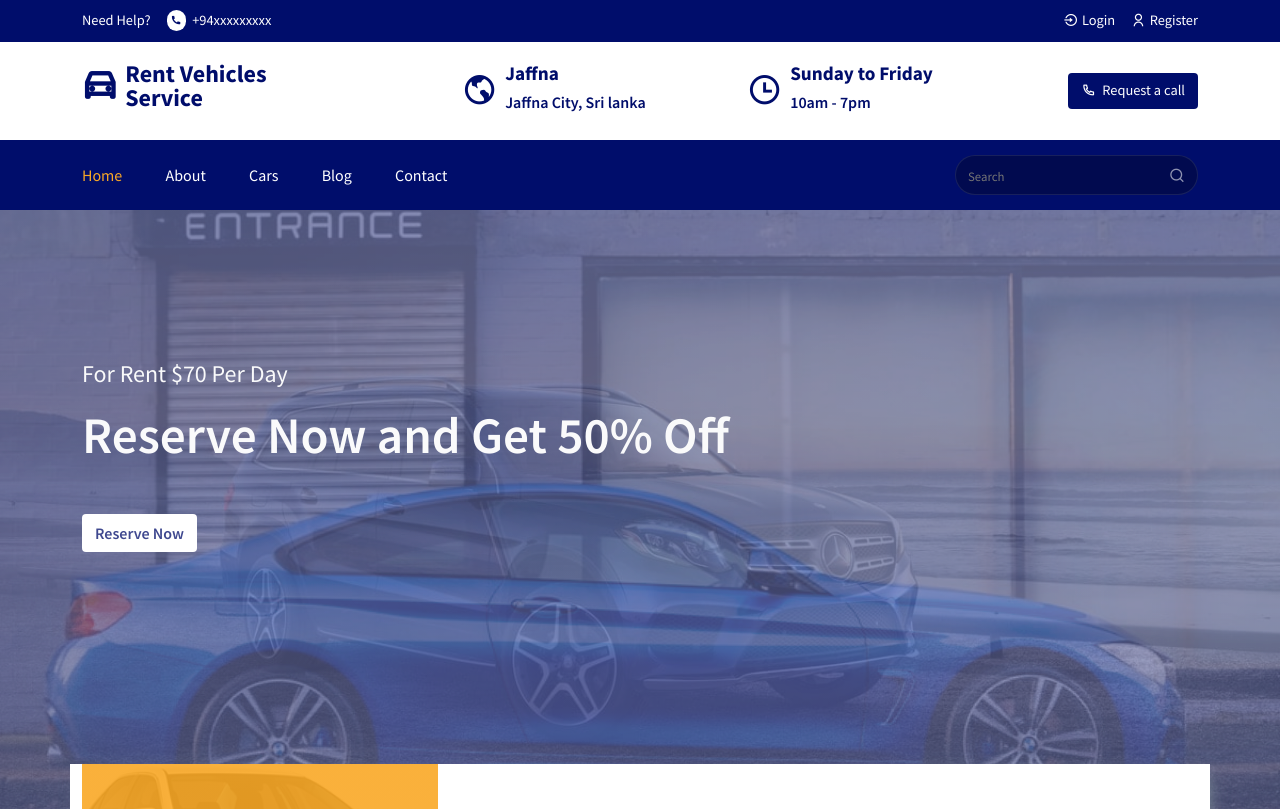
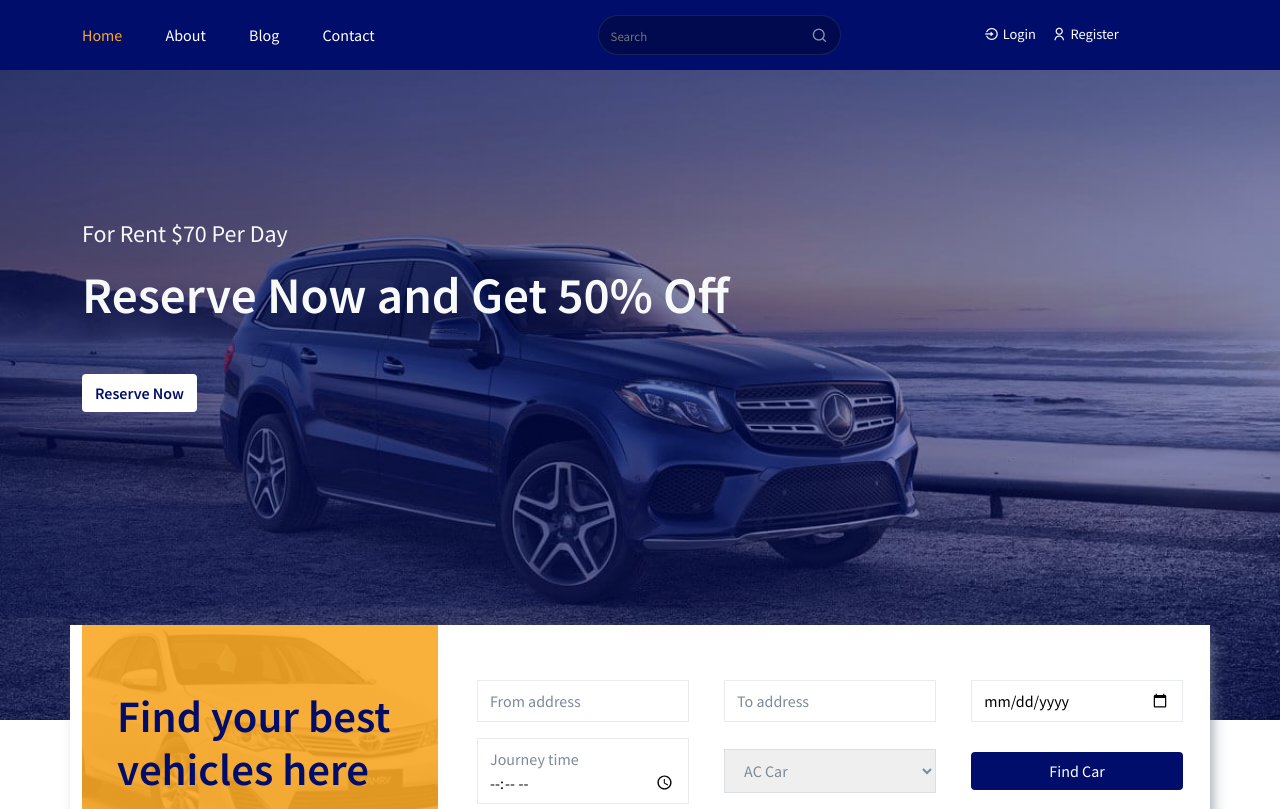
Before and after one commit to NishanSangu/ZaZu-Vehicle-RenteringApplication, a React (Create React App) app: page /home in a window 1280 px wide. Shown: the top 809 px of the page. Built offline with nearby package versions, Linux system fonts and the light colour scheme.

Commit message:
changes being added

```diff
--- a/src/components/Footer/Footer.jsx
+++ b/src/components/Footer/Footer.jsx
@@ -43,7 +43,7 @@ const Footer = () => {
                 <Link to="/home" className=" d-flex align-items-center gap-2">
                   <i class="ri-car-line"></i>
                   <span>
-                    Rent Car <br /> Service
+                    Rent & Hire <br /> Vehicles
                   </span>
                 </Link>
               </h1>
--- a/src/components/Header/Header.jsx
+++ b/src/components/Header/Header.jsx
@@ -13,11 +13,6 @@ const navLinks = [
     path: "/about",
     display: "About",
   },
-  {
-    path: "/cars",
-    display: "Cars",
-  },
-
   {
     path: "/blogs",
     display: "Blog",
@@ -36,24 +31,17 @@ const Header = () => {
   return (
     <header className="header">
       {/* ============ header top ============ */}
-      <div className="header__top">
+      {/* <div className="header__top">
         <Container>
           <Row>
-            <Col lg="6" md="6" sm="6">
-              <div className="header__top__left">
-                <span>Need Help?</span>
-                <span className="header__top__help">
-                  <i class="ri-phone-fill"></i> +94xxxxxxxxx
-                </span>
-              </div>
-            </Col>
-
             <Col lg="6" md="6" sm="6">
               <div className="header__top__right d-flex align-items-center justify-content-end gap-3">
                 <Link to="/login" className=" d-flex align-items-center gap-1">
                   <i class="ri-login-circle-line"></i> Login
                 </Link>
 
+
+              <div className="header__top__right d-flex align-items-center justify-content-end gap-3"></div>
                 <Link to="/signup" className=" d-flex align-items-center gap-1">
                   <i class="ri-user-line"></i> Register
                 </Link>
@@ -61,65 +49,7 @@ const Header = () => {
             </Col>
           </Row>
         </Container>
-      </div>
-
-      {/* =============== header middle =========== */}
-      <div className="header__middle">
-        <Container>
-          <Row>
-            <Col lg="4" md="3" sm="4">
-              <div className="logo">
-                <h1>
-                  <Link to="/home" className=" d-flex align-items-center gap-2">
-                    <i class="ri-car-line"></i>
-                    <span>
-                      Rent Vehicles <br /> Service
-                    </span>
-                  </Link>
-                </h1>
-              </div>
-            </Col>
-
-            <Col lg="3" md="3" sm="4">
-              <div className="header__location d-flex align-items-center gap-2">
-                <span>
-                  <i class="ri-earth-line"></i>
-                </span>
-                <div className="header__location-content">
-                  <h4>Jaffna</h4>
-                  <h6>Jaffna City, Sri lanka</h6>
-                </div>
-              </div>
-            </Col>
-
-            <Col lg="3" md="3" sm="4">
-              <div className="header__location d-flex align-items-center gap-2">
-                <span>
-                  <i class="ri-time-line"></i>
-                </span>
-                <div className="header__location-content">
-                  <h4>Sunday to Friday</h4>
-                  <h6>10am - 7pm</h6>
-                </div>
-              </div>
-            </Col>
-
-            <Col
-              lg="2"
-              md="3"
-              sm="0"
-              className=" d-flex align-items-center justify-content-end "
-            >
-              <button className="header__btn btn ">
-                <Link to="/contact">
-                  <i class="ri-phone-line"></i> Request a call
-                </Link>
-              </button>
-            </Col>
-          </Row>
-        </Container>
-      </div>
-
+      </div> */}
       {/* ========== main navigation =========== */}
 
       <div className="main__navbar">
@@ -153,9 +83,27 @@ const Header = () => {
                 </span>
               </div>
             </div>
+            {/* ================Register and Login ======================*/}
+            <div className="Register_login">
+            <Row>
+            <Col lg="6" md="6" sm="6">
+              <div className="header__top__right d-flex align-items-center justify-content-end gap-3">
+                <Link to="/login" className=" d-flex align-items-center gap-1">
+                  <i class="ri-login-circle-line"></i> Login
+                  </Link>
+                <Link to="/signup" className=" d-flex align-items-center gap-1">
+                  <i class="ri-user-line"></i> Register
+                </Link>
+              </div>
+            </Col>
+              </Row>
+              </div>
           </div>
+
+
         </Container>
       </div>
+
     </header>
   );
 };
--- a/src/pages/Contact.jsx
+++ b/src/pages/Contact.jsx
@@ -60,16 +60,16 @@ const Contact = () => {
               <div className="contact__info">
                 <h6 className="fw-bold">Contact Information</h6>
                 <p className="section__description mb-0">
-                  123 ZindaBazar, Sylhet, Bangladesh
+                  ZaZu Renters, Jaffna, Sri Lanka
                 </p>
                 <div className=" d-flex align-items-center gap-2">
                   <h6 className="fs-6 mb-0">Phone:</h6>
-                  <p className="section__description mb-0">+88683896366</p>
+                  <p className="section__description mb-0">+021-226-xxxx</p>
                 </div>
 
                 <div className=" d-flex align-items-center gap-2">
                   <h6 className="mb-0 fs-6">Email:</h6>
-                  <p className="section__description mb-0">example@gmail.com</p>
+                  <p className="section__description mb-0">headOffice@zazu.com</p>
                 </div>
 
                 <h6 className="fw-bold mt-4">Follow Us</h6>
--- a/src/pages/Home.jsx
+++ b/src/pages/Home.jsx
@@ -5,14 +5,10 @@ import Helmet from "../components/Helmet/Helmet";
 
 import { Container, Row, Col } from "reactstrap";
 import FindCarForm from "../components/UI/FindCarForm";
-import AboutSection from "../components/UI/AboutSection";
-import ServicesList from "../components/UI/ServicesList";
 import carData from "../assets/data/carData";
 import CarItem from "../components/UI/CarItem";
-import BecomeDriverSection from "../components/UI/BecomeDriverSection";
 import Testimonial from "../components/UI/Testimonial";
 
-import BlogList from "../components/UI/BlogList";
 
 const Home = () => {
   return (
@@ -26,7 +22,7 @@ const Home = () => {
             <Row className="form__row">
               <Col lg="4" md="4">
                 <div className="find__cars-left">
-                  <h2>Find your best car here</h2>
+                  <h2>Find your best vehicles here</h2>
                 </div>
               </Col>
 
@@ -36,21 +32,6 @@ const Home = () => {
             </Row>
           </Container>
         </div>
-      </section>
-      {/* =========== about section ================ */}
-      <AboutSection />
-      {/* ========== services section ============ */}
-      <section>
-        <Container>
-          <Row>
-            <Col lg="12" className="mb-5 text-center">
-              <h6 className="section__subtitle">See our</h6>
-              <h2 className="section__title">Popular Services</h2>
-            </Col>
-
-            <ServicesList />
-          </Row>
-        </Container>
       </section>
       {/* =========== car offer section ============= */}
       <section>
@@ -67,9 +48,6 @@ const Home = () => {
           </Row>
         </Container>
       </section>
-      {/* =========== become a driver section ============ */}
-      <BecomeDriverSection />
-
       {/* =========== testimonial section =========== */}
       <section>
         <Container>
@@ -78,22 +56,7 @@ const Home = () => {
               <h6 className="section__subtitle">Our clients says</h6>
               <h2 className="section__title">Testimonials</h2>
             </Col>
-
             <Testimonial />
-          </Row>
-        </Container>
-      </section>
-
-      {/* =============== blog section =========== */}
-      <section>
-        <Container>
-          <Row>
-            <Col lg="12" className="mb-5 text-center">
-              <h6 className="section__subtitle">Explore our blogs</h6>
-              <h2 className="section__title">Latest Blogs</h2>
-            </Col>
-
-            <BlogList />
           </Row>
         </Container>
       </section>
--- a/src/pages/Login.jsx
+++ b/src/pages/Login.jsx
@@ -1,18 +1,82 @@
 
-import React from "react"
+import React, { useState } from "react"
 import "../styles/auth.css";
-const Login = () => {
+
+
+const Signup = () => {
+    let [authMode, setAuthMode] = useState("signup")
+
+    const changeAuthMode = () => {
+        setAuthMode(authMode === "signin" ? "signup" : "signin")
+    }
+
+    if (authMode === "signin") {
+        return (
+            <div className="Auth-form-container">
+                <form className="Auth-form">
+                    <div className="Auth-form-content">
+                        <h3 className="Auth-form-title">Sign Up</h3>
+                        <div className="text-center">
+                            Already have an account?{" "}
+                            <span className="link-primary" onClick={changeAuthMode} style={{cursor:'pointer'}}>
+                                Sign In
+                            </span>
+                        </div>
+                        <div className="form-group mt-3">
+                            <label>Email address</label>
+                            <input
+                                type="email"
+                                className="form-control mt-1"
+                                placeholder="Enter email"
+                            />
+                        </div>
+                        <div className="form-group mt-3">
+                            <label>Password</label>
+                            <input
+                                type="password"
+                                className="form-control mt-1"
+                                placeholder="Enter password"
+                            />
+                        </div>
+                        <div className="form-group mt-3">
+                            <label>Confirm Password</label>
+                            <input
+                                type="password"
+                                className="form-control mt-1"
+                                placeholder="Enter password again"
+                            />
+                        </div>
+                        <div className="d-grid gap-2 mt-3">
+                            <button type="submit" className="btn btn-primary">
+                                Register
+                            </button>
+                        </div>
+                        <p className="text-center mt-2">
+                            Forgot <a href="#">password?</a>
+                        </p>
+                    </div>
+                </form>
+            </div>
+        )
+    }
+
     return (
         <div className="Auth-form-container">
             <form className="Auth-form">
                 <div className="Auth-form-content">
                     <h3 className="Auth-form-title">Sign In</h3>
+                    <div className="text-center">
+                        Not registerd yet?{" "}
+                        <span className="link-primary" onClick={changeAuthMode}>
+                            Sign Up
+                        </span>
+                    </div>
                     <div className="form-group mt-3">
                         <label>Email address</label>
                         <input
                             type="email"
                             className="form-control mt-1"
-                            placeholder="Enter email"
+                            placeholder="Email Address"
                         />
                     </div>
                     <div className="form-group mt-3">
@@ -20,15 +84,15 @@ const Login = () => {
                         <input
                             type="password"
                             className="form-control mt-1"
-                            placeholder="Enter password"
+                            placeholder="Password"
                         />
                     </div>
                     <div className="d-grid gap-2 mt-3">
                         <button type="submit" className="btn btn-primary">
-                            Submit
+                            Login
                         </button>
                     </div>
-                    <p className="forgot-password text-right mt-2">
+                    <p className="text-center mt-2">
                         Forgot <a href="#">password?</a>
                     </p>
                 </div>
@@ -36,4 +100,5 @@ const Login = () => {
         </div>
     )
 }
-export default Login;
+
+export default Signup;
--- a/src/pages/Signup.jsx
+++ b/src/pages/Signup.jsx
@@ -4,22 +4,22 @@ import "../styles/auth.css";
 
 
 const Signup = () => {
-    let [authMode, setAuthMode] = useState("signin")
+    let [authMode, setAuthMode] = useState("signup")
 
     const changeAuthMode = () => {
         setAuthMode(authMode === "signin" ? "signup" : "signin")
     }
 
-    if (authMode === "signin") {
+    if (authMode === "signup") {
         return (
             <div className="Auth-form-container">
                 <form className="Auth-form">
                     <div className="Auth-form-content">
-                        <h3 className="Auth-form-title">Sign In</h3>
+                        <h3 className="Auth-form-title">Sign Up</h3>
                         <div className="text-center">
-                            Not registered yet?{" "}
-                            <span className="link-primary" onClick={changeAuthMode}>
-                                Sign Up
+                            Already have an account?{" "}
+                            <span className="link-primary" onClick={changeAuthMode} style={{cursor:'pointer'}}>
+                                Sign In
                             </span>
                         </div>
                         <div className="form-group mt-3">
@@ -38,9 +38,18 @@ const Signup = () => {
                                 placeholder="Enter password"
                             />
                         </div>
+                        <div className="form-group mt-3">
+                            <label>Confirm Password</label>
+                            <input
+                                type="password"
+                                className="form-control mt-1"
+                                placeholder="Enter password again"
+                            />
+                        </div>
+
                         <div className="d-grid gap-2 mt-3">
                             <button type="submit" className="btn btn-primary">
-                                Submit
+                                Register
                             </button>
                         </div>
                         <p className="text-center mt-2">
@@ -56,20 +65,12 @@ const Signup = () => {
         <div className="Auth-form-container">
             <form className="Auth-form">
                 <div className="Auth-form-content">
-                    <h3 className="Auth-form-title">Sign Up</h3>
+                    <h3 className="Auth-form-title">Sign In</h3>
                     <div className="text-center">
-                        Already registered?{" "}
+                        Not registerd yet?{" "}
                         <span className="link-primary" onClick={changeAuthMode}>
-                            Sign In
+                            Sign Up
                         </span>
-                    </div>
-                    <div className="form-group mt-3">
-                        <label>Full Name</label>
-                        <input
-                            type="email"
-                            className="form-control mt-1"
-                            placeholder="e.g Jane Doe"
-                        />
                     </div>
                     <div className="form-group mt-3">
                         <label>Email address</label>
@@ -89,7 +90,7 @@ const Signup = () => {
                     </div>
                     <div className="d-grid gap-2 mt-3">
                         <button type="submit" className="btn btn-primary">
-                            Submit
+                            Login
                         </button>
                     </div>
                     <p className="text-center mt-2">
```
